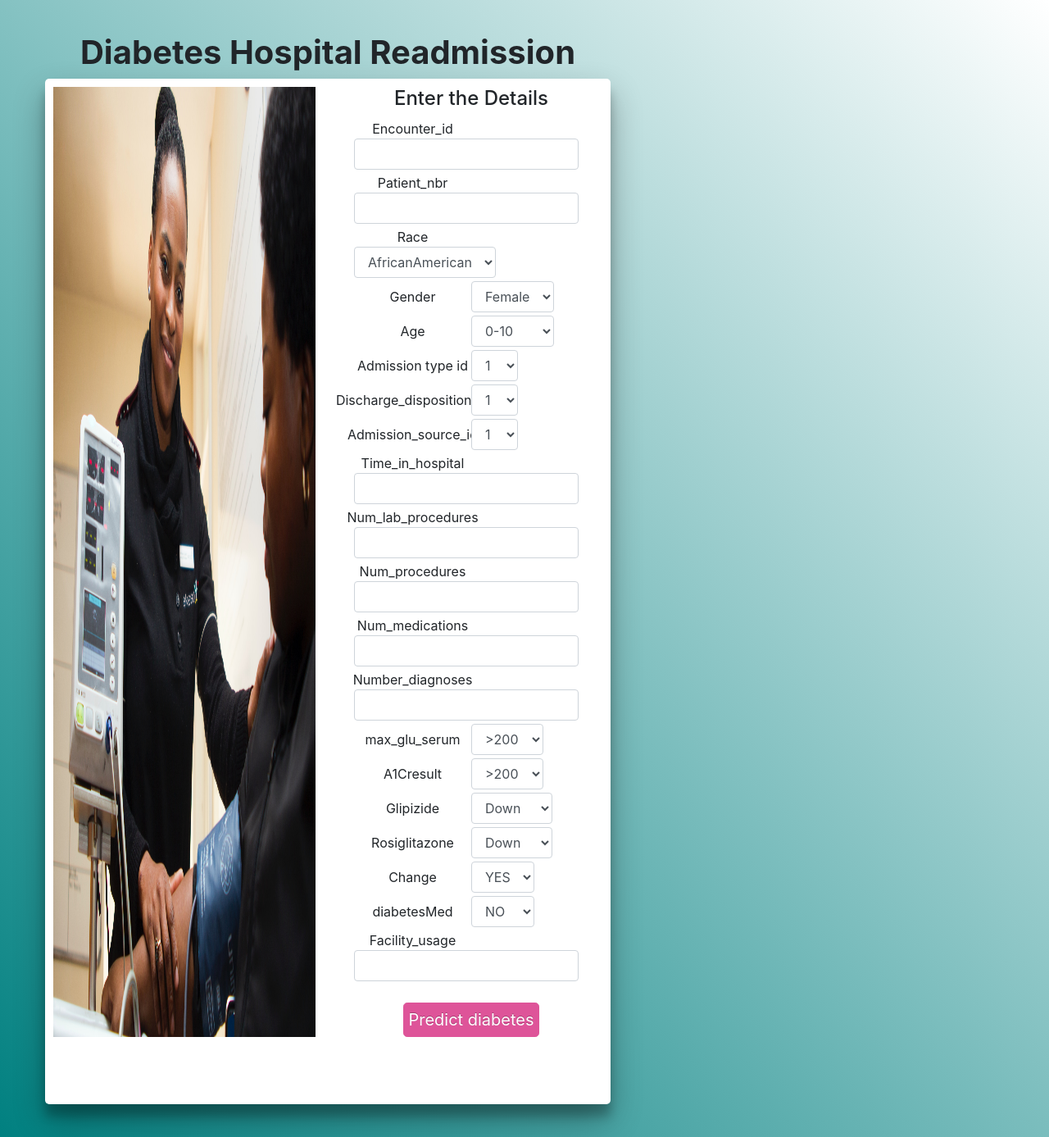
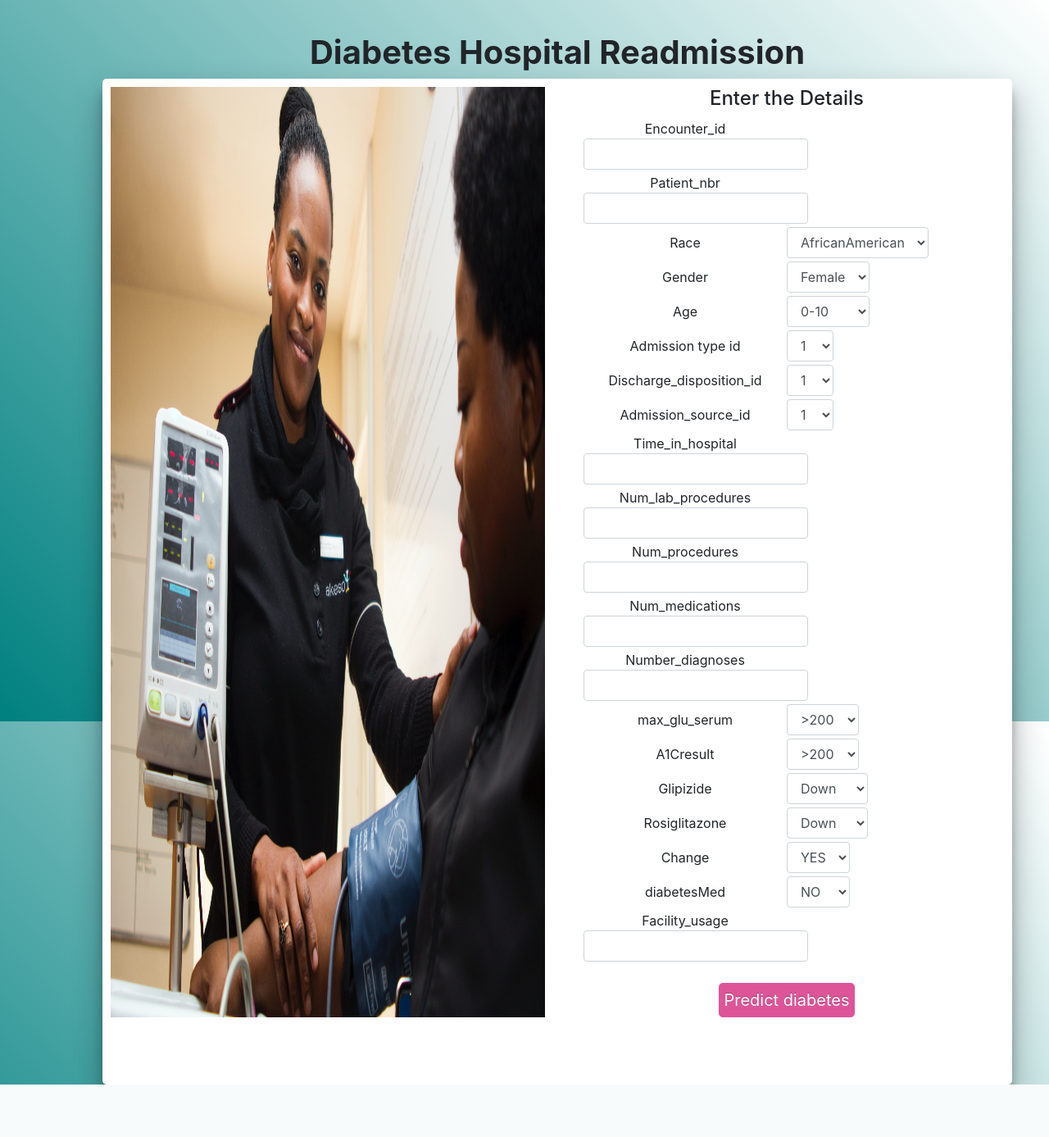
Before and after one commit to BIDISHA-CHANDA/Diabetes, a Flask app: page / in a window 1280 px wide. Shown: the whole page at 82% size. After the commit the page ends 1323 px from the top, so only its background shows below. Run offline with Flask 2, Linux system fonts and the light colour scheme; parts of the project's set-up code (start-up, migrations or seed data) failed here and were passed over; some libraries are stand-ins or nearby versions.

Commit message:
Update diab.html

```diff
--- a/templates/diab.html
+++ b/templates/diab.html
@@ -12,6 +12,8 @@
       margin: 40px;
       background-color: #808080;
       background-image: linear-gradient(45deg,teal,white);
+      width: 100vw;
+    height: 100vh;
 
     }
 
@@ -26,17 +28,7 @@
       border-radius: 5px;
       padding: 10px;
     }
-    @media screen and (min-width: 500px) {
-   body {
-      width:420px;
-   }
-}
 
-@media screen and (min-width: 800px) {
-   body {
-      width:720px;
-   }
-}
 
     .head {
       font-weight: bolder;
```
